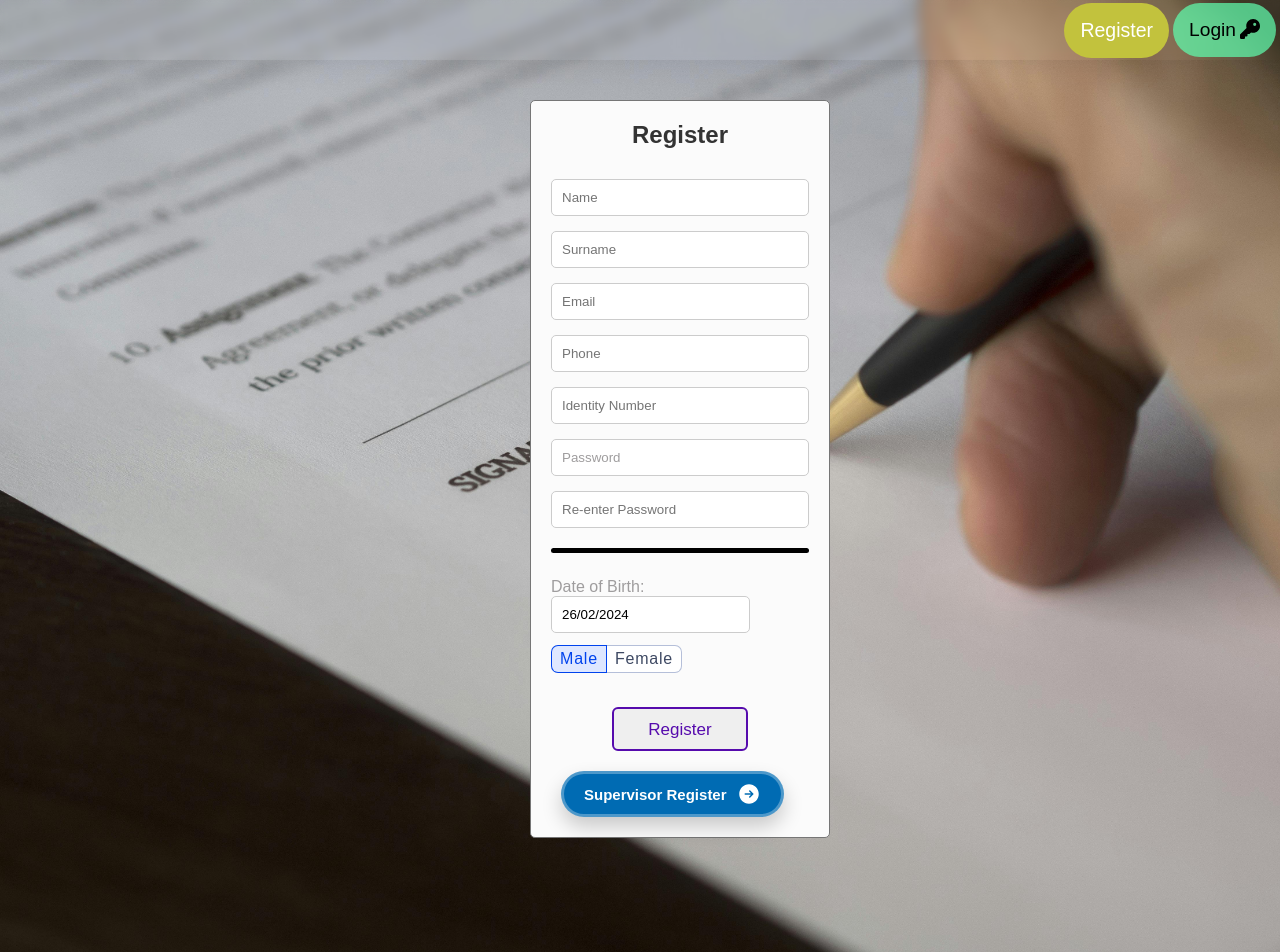
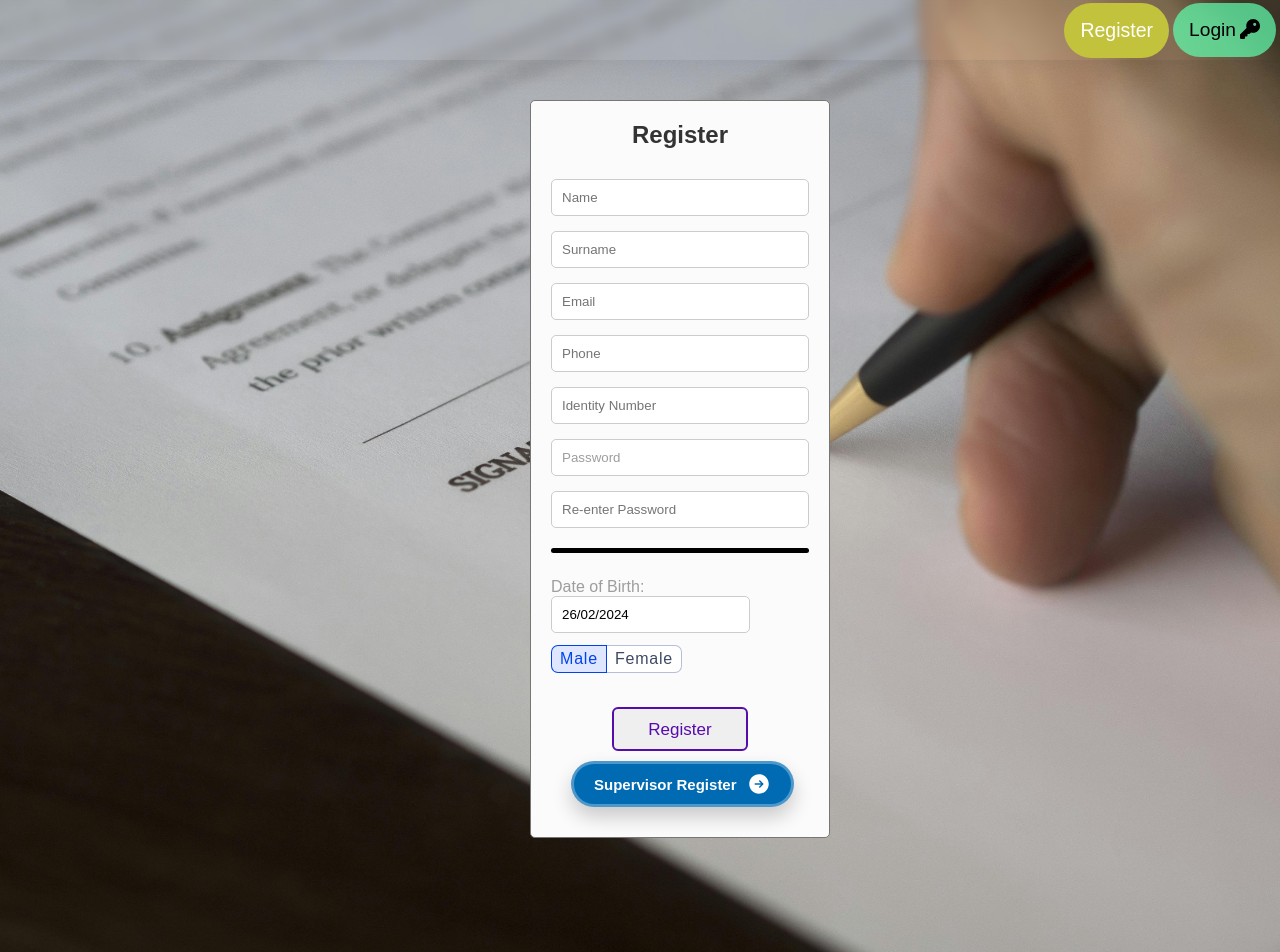
Before and after one commit to SertugOzcan/HMRS, a React (Vite) app: page /register-page in a window 1280 px wide. Shown: the top 952 px of the page. Built offline with nearby package versions, Linux system fonts and the light colour scheme.

Commit message:
minikFix

```diff
--- a/src/pages/RegisterPage.css
+++ b/src/pages/RegisterPage.css
@@ -325,7 +325,8 @@ textarea::-webkit-scrollbar-thumb {
   overflow: hidden;
   font-size: 15px;
   cursor: pointer;
-  left: 10px;
+  top: -10px;
+  left: 20px;
 }
 
 .icon {
```
